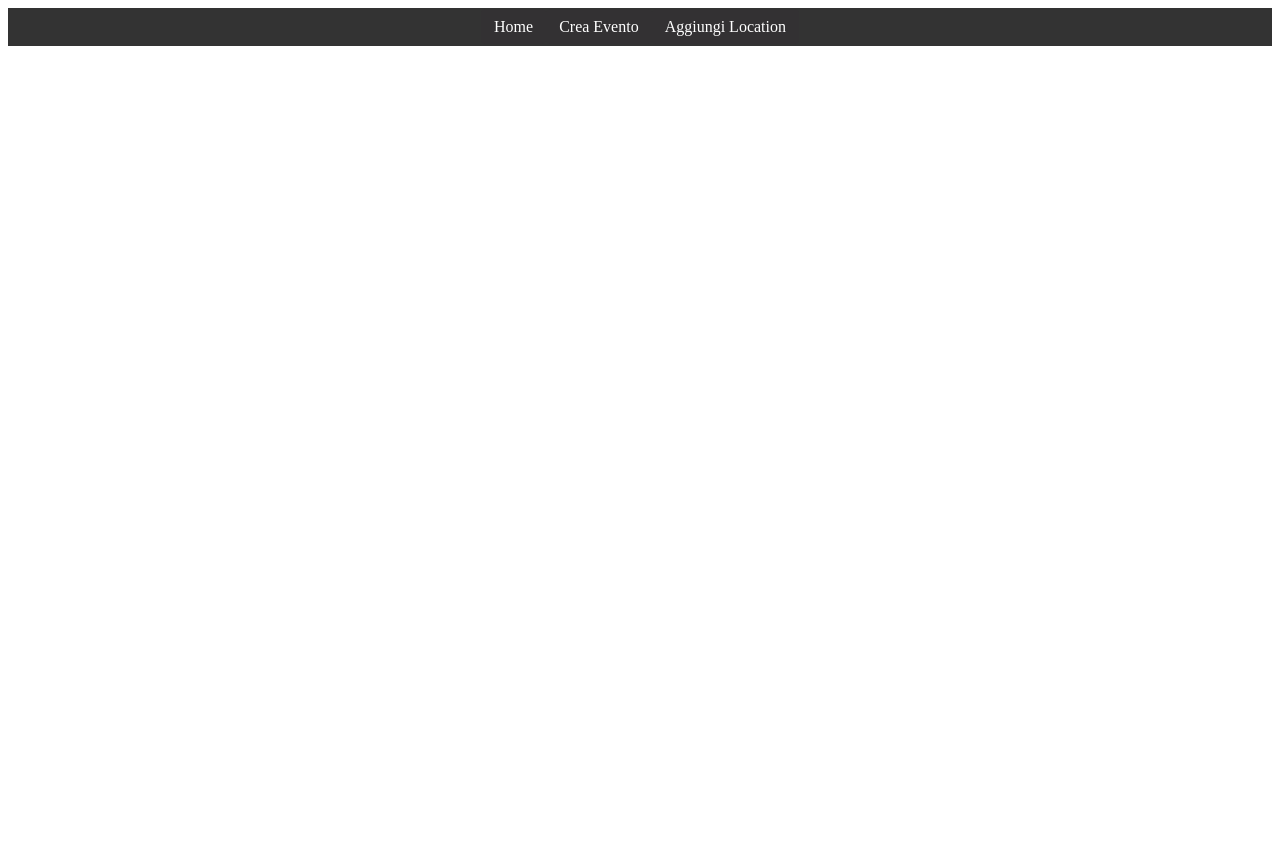
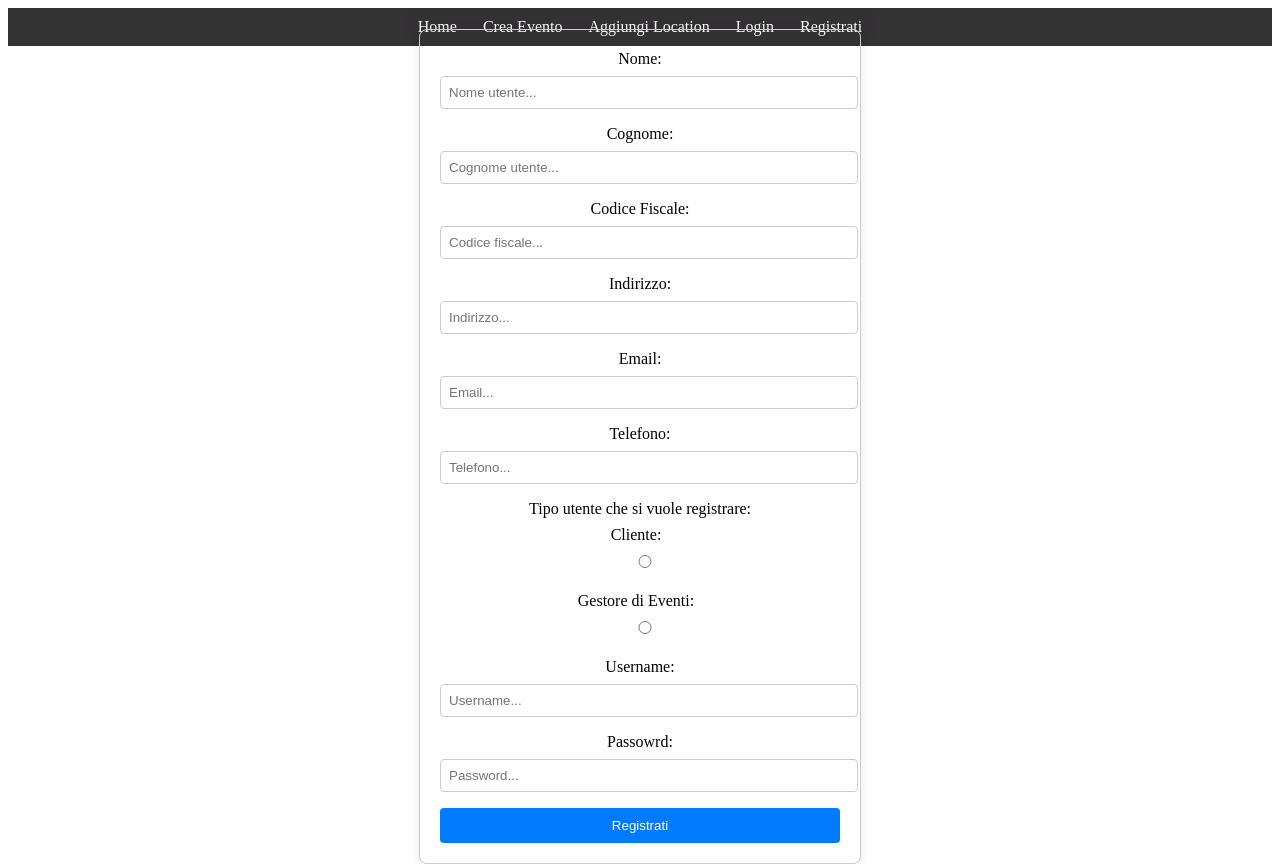
Before and after one commit to AlePaniz/ProgettoInternet, a React (Create React App) app in the folder client/: page /registration in a window 1280 px wide. Before the commit the page ends 800 px from the top, so only its background shows below. Built offline with nearby package versions, Linux system fonts and the light colour scheme.

Commit message:
Login e Registrazione lato client tutto funzionante
Da riguardare i css vari e o stile

```diff
--- a/client/src/App.css
+++ b/client/src/App.css
@@ -46,7 +46,7 @@ span {
   background-color: #0056b3;
 }
 
-/* Css per la creazione degli eventi*/
+/* Css per la creazione delle location*/
 
 .addLocationPage {
   max-width: 400px;
@@ -229,3 +229,88 @@ span {
 .listaRecensioni .recensione:last-child {
   margin-bottom: 0;
 }
+
+/* Stili per la Registration page */
+.registrationPage {
+  display: flex;
+  justify-content: center;
+  align-items: center;
+  height: 100vh;
+}
+
+.formContainer {
+  width: 400px;
+  padding: 20px;
+  border: 1px solid #ccc;
+  border-radius: 8px;
+  box-shadow: 0 0 10px rgba(0, 0, 0, 0.1);
+}
+
+.formContainer label {
+  display: block;
+  margin-bottom: 8px;
+}
+
+.formContainer input {
+  width: 100%;
+  padding: 8px;
+  margin-bottom: 16px;
+  border: 1px solid #ccc;
+  border-radius: 4px;
+}
+
+.formContainer button {
+  width: 100%;
+  padding: 10px;
+  background-color: #007bff;
+  color: #fff;
+  border: none;
+  border-radius: 4px;
+  cursor: pointer;
+  transition: background-color 0.3s;
+}
+
+.formContainer button:hover {
+  background-color: #0056b3;
+}
+
+.radio-item {
+  margin-bottom: 8px;
+}
+
+.radio-item label {
+  margin-right: 8px;
+}
+
+/* Stili per la Login page */
+
+.loginPage {
+  display: flex;
+  flex-direction: column;
+  justify-content: center;
+  align-items: center;
+  height: 100vh;
+}
+
+.loginPage input {
+  width: 300px;
+  padding: 10px;
+  margin-bottom: 20px;
+  border: 1px solid #ccc;
+  border-radius: 4px;
+}
+
+.loginPage button {
+  width: 300px;
+  padding: 10px;
+  background-color: #007bff;
+  color: #fff;
+  border: none;
+  border-radius: 4px;
+  cursor: pointer;
+  transition: background-color 0.3s;
+}
+
+.loginPage button:hover {
+  background-color: #0056b3;
+}
--- a/client/src/App.js
+++ b/client/src/App.js
@@ -4,6 +4,9 @@ import Home from "./pages/Home";
 import CreateEvent from "./pages/CreateEvent";
 import AddLocation from "./pages/AddLocation";
 import Location from "./pages/Location";
+import Login from "./pages/Login";
+import Registration from "./pages/Registration";
+
 //Vogliamo la definizione di tutte le route
 
 function App() {
@@ -14,12 +17,16 @@ function App() {
           <Link to="/">Home</Link>
           <Link to="/createevent">Crea Evento</Link>
           <Link to="/addlocation">Aggiungi Location</Link>
+          <Link to="/login">Login</Link>
+          <Link to="/registration">Registrati</Link>
         </div>
         <Routes>
           <Route path="/" element={<Home />} />
           <Route path="/createevent" element={<CreateEvent />} />
           <Route path="/addlocation" element={<AddLocation />} />
           <Route path="/location/:id" element={<Location />} />
+          <Route path="/login" element={<Login />} />
+          <Route path="/registration" element={<Registration />} />
         </Routes>
       </Router>
     </div>
--- /dev/null
+++ b/client/src/pages/Login.js
@@ -0,0 +1,35 @@
+import React, { useState } from "react";
+import axios from "axios";
+
+function Login() {
+  const [username, setUsername] = useState("");
+  const [password, setPassword] = useState("");
+
+  const login = () => {
+    const data = { username: username, password: password };
+    axios.post("http://localhost:3001/auth/login", data).then((response) => {
+      window.alert(response.data);
+      console.log(response.data);
+    });
+  };
+  return (
+    <div className="loginPage">
+      <h1>Effettua il login al tuo account:</h1>
+      <input
+        type="text"
+        onChange={(event) => {
+          setUsername(event.target.value);
+        }}
+      ></input>
+      <input
+        type="password"
+        onChange={(event) => {
+          setPassword(event.target.value);
+        }}
+      ></input>
+      <button onClick={login}>Login</button>
+    </div>
+  );
+}
+
+export default Login;
--- /dev/null
+++ b/client/src/pages/Registration.js
@@ -0,0 +1,148 @@
+import React from "react";
+import { Formik, Form, Field, ErrorMessage } from "formik";
+import axios from "axios";
+import * as Yup from "yup";
+
+function Registration() {
+  const initialValues = {
+    cognome: "",
+    nome: "",
+    codFiscale: "",
+    indirizzo: "",
+    email: "",
+    telefono: "",
+    tipoUtente: "",
+    username: "",
+    password: "",
+  };
+
+  const validationSchema = Yup.object().shape({
+    cognome: Yup.string().required(),
+    nome: Yup.string().required(),
+    codFiscale: Yup.string().required(),
+    indirizzo: Yup.string().required(),
+    email: Yup.string().required(),
+    telefono: Yup.string().required(),
+    tipoUtente: Yup.string().required(),
+    username: Yup.string().required().min(4).max(15),
+    password: Yup.string().required().min(4).max(15),
+  });
+  const onSubmit = (values) => {
+    axios.post("http://localhost:3001/auth", values).then((response) => {
+      window.alert("Registrazione riuscita!!");
+      console.log(values);
+    });
+  };
+
+  return (
+    <div className="registrationPage">
+      <Formik
+        initialValues={initialValues}
+        onSubmit={onSubmit}
+        validationSchema={validationSchema}
+      >
+        <Form className="formContainer">
+          <label>Nome:</label>
+          <ErrorMessage name="nome" component="span" />
+          <Field
+            autoComplete="off"
+            id="regUtente"
+            name="nome"
+            placeholder="Nome utente..."
+          />
+          <label>Cognome:</label>
+          <ErrorMessage name="cognome" component="span" />
+          <Field
+            autoComplete="off"
+            id="regUtente"
+            name="cognome"
+            placeholder="Cognome utente..."
+          />
+          <label>Codice Fiscale:</label>
+          <ErrorMessage name="codFiscale" component="span" />
+          <Field
+            autoComplete="off"
+            id="regUtente"
+            name="codFiscale"
+            placeholder="Codice fiscale..."
+          />
+          <label>Indirizzo:</label>
+          <ErrorMessage name="indirizzo" component="span" />
+          <Field
+            autoComplete="off"
+            id="regUtente"
+            name="indirizzo"
+            placeholder="Indirizzo..."
+          />
+          <label>Email:</label>
+          <ErrorMessage name="email" component="span" />
+          <Field
+            autoComplete="off"
+            id="regUtente"
+            name="email"
+            placeholder="Email..."
+          />
+          <label>Telefono:</label>
+          <ErrorMessage name="telefono" component="span" />
+          <Field
+            autoComplete="off"
+            id="regUtente"
+            name="telefono"
+            placeholder="Telefono..."
+          />
+          <label>Tipo utente che si vuole registrare:</label>
+          <Field
+            name="tipoUtente"
+            render={({ field }) => (
+              <>
+                <div className="radio-item">
+                  <label htmlFor="cliente">Cliente:</label>
+                  <input
+                    {...field}
+                    id="cliente"
+                    value="cliente"
+                    checked={field.value === "cliente"}
+                    name="tipoUtente"
+                    type="radio"
+                  />
+                </div>
+
+                <div className="radio-item">
+                  <label htmlFor="gestore">Gestore di Eventi:</label>
+                  <input
+                    {...field}
+                    id="gestore"
+                    value="gestore"
+                    name="tipoUtente"
+                    checked={field.value === "gestore"}
+                    type="radio"
+                  />
+                </div>
+              </>
+            )}
+          />
+          <label>Username:</label>
+          <ErrorMessage name="username" component="span" />
+          <Field
+            autoComplete="off"
+            id="regUtente"
+            name="username"
+            placeholder="Username..."
+          />
+          <label>Passowrd:</label>
+          <ErrorMessage name="password" component="span" />
+          <Field
+            autoComplete="off"
+            type="password"
+            id="regUtente"
+            name="password"
+            placeholder="Password..."
+          />
+          <button type="submit">Registrati</button>
+        </Form>
+      </Formik>
+    </div>
+  );
+}
+
+export default Registration;
```
